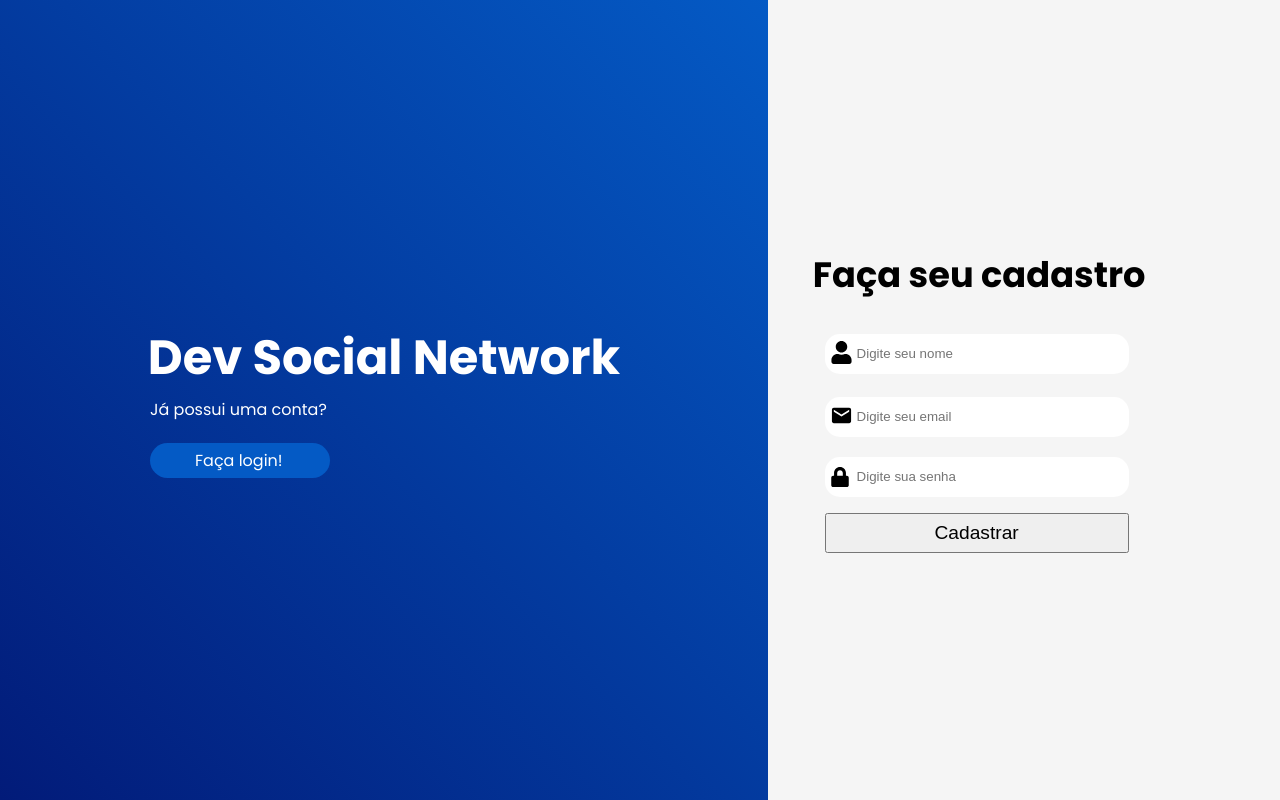
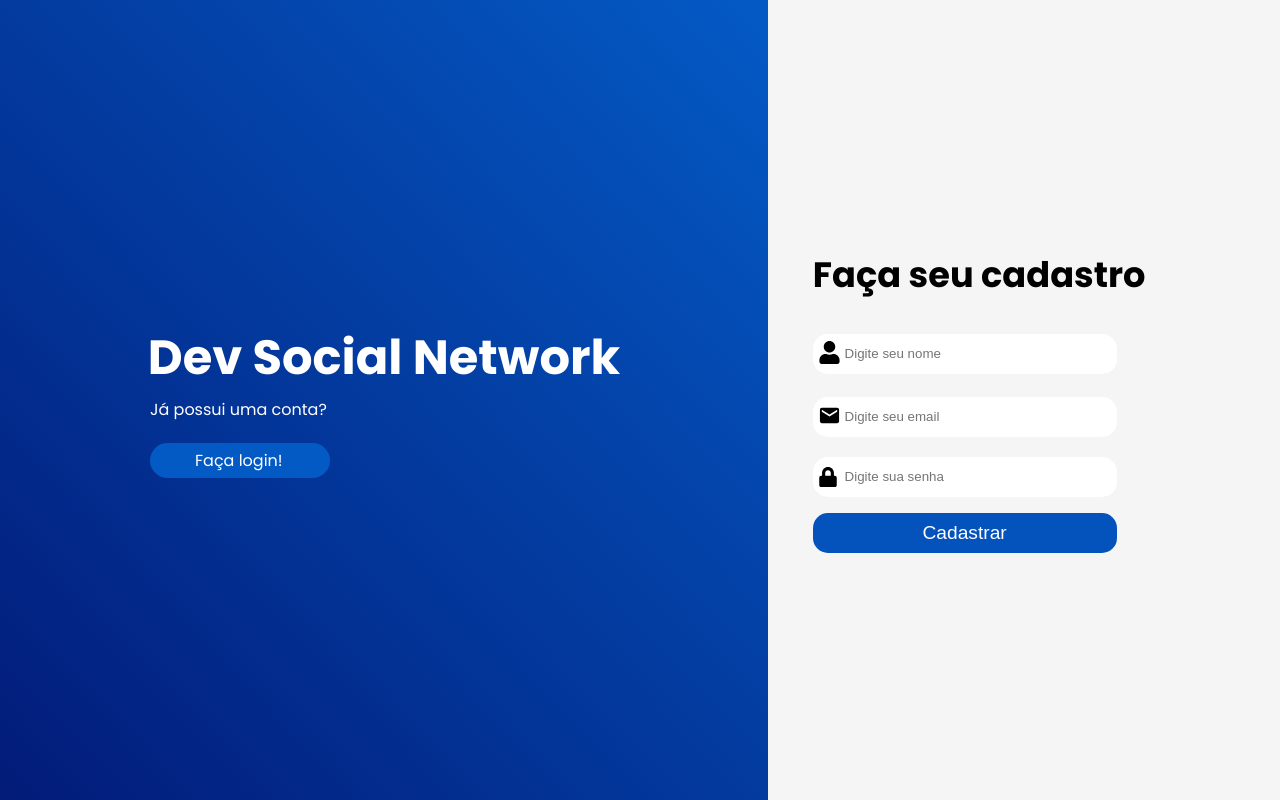
Before and after one commit to marcusvinicius0/dev-social-network, a React (Create React App) app: page /register in a window 1280 px wide. Built offline with nearby package versions, Linux system fonts and the light colour scheme; no server answers; the database is empty.

Commit message:
fixed margin of register form screen

```diff
--- a/src/Pages/SignIn/style.css
+++ b/src/Pages/SignIn/style.css
@@ -95,6 +95,10 @@ form{
     width: 19rem;
     font-size: 1.2rem;
     margin-top: 1rem;
+    background-color: #0452BC;
+    border: 0;
+    border-radius: 15px;
+    color: #FFF;
 }
 
 .containerToSignIn a{
--- a/src/Pages/SignUp/index.js
+++ b/src/Pages/SignUp/index.js
@@ -36,7 +36,7 @@ function SignUp() {
                 <div className="login">
                     <h2 className="title-register">Faça seu cadastro</h2>
 
-                    <form className="formSignIn" onSubmit={handleSubmit}>
+                    <form className="formSignIn1" onSubmit={handleSubmit}>
 
                         <FaUser className="icons" size={23} color="#000" />
                         <input type="text" placeholder="Digite seu nome" value={name} onChange={(e) => setName(e.target.value)} required />
--- a/src/Pages/SignUp/styles.css
+++ b/src/Pages/SignUp/styles.css
@@ -23,6 +23,31 @@
 .containerContent1 a:hover {
     opacity: 0.8;
 }
+
+.formSignIn1{
+    margin-left: -1.5rem;
+}
+
+.formSignIn1 input{
+    width: 19rem;
+    border-radius: 15px;
+    border: none;
+    height: 2.5rem;
+    padding-left: 2rem;
+}
+
+
+.formSignIn1  button{
+    height: 40px;
+    width: 19rem;
+    font-size: 1.2rem;
+    margin-top: 1rem;
+    background-color: #0452BC;
+    border: 0;
+    border-radius: 15px;
+    color: #FFF;
+}
+
 
 @media(max-width: 1115px){
     .login .title-register{
```
